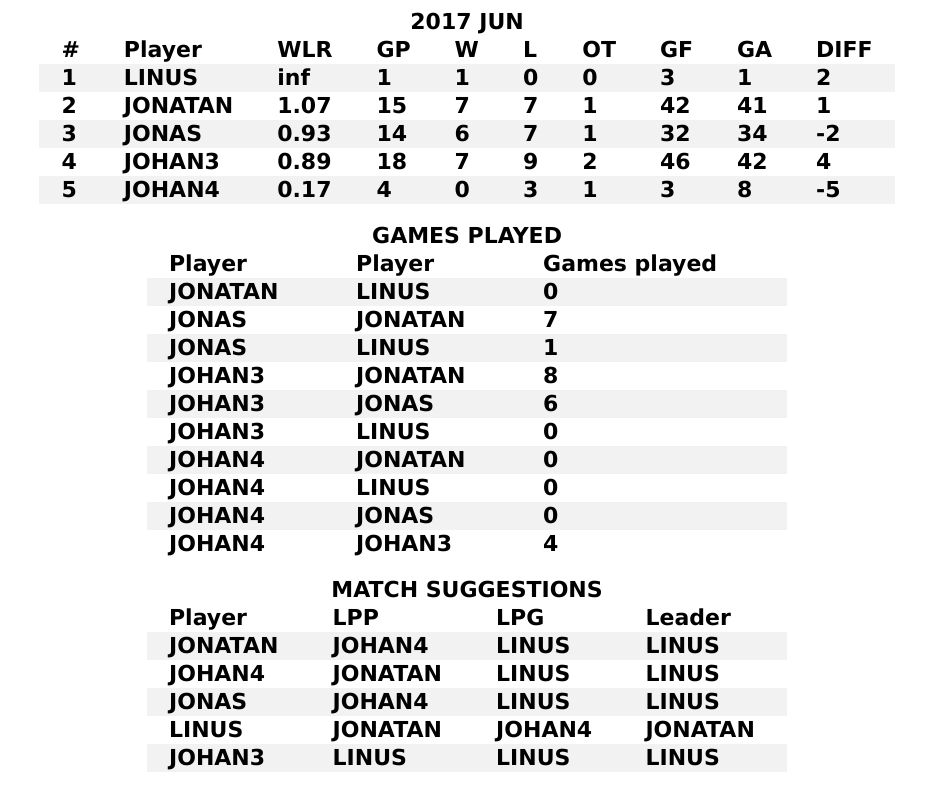
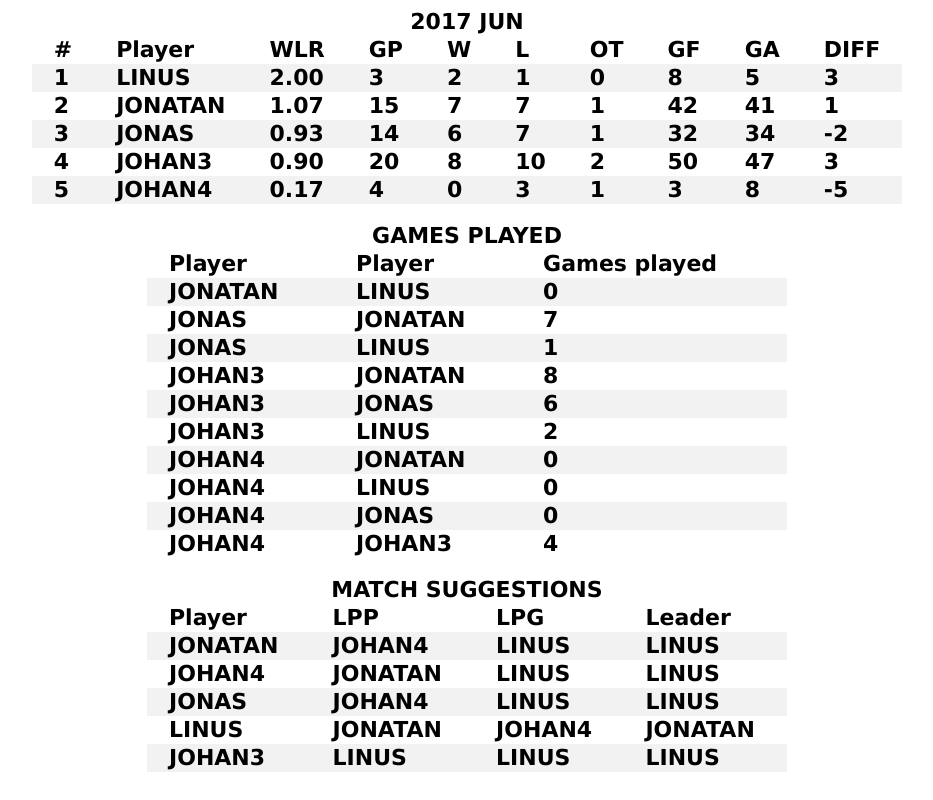
Before and after one commit to SoamJaws/nhl, a plain HTML site: page index.html in a window 1280 px wide. Shown: the whole page, without its empty margins (181-1114 px from the left). Drawn offline with Linux system fonts and the light colour scheme.

Commit message:
Updated stats

```diff
--- a/index.html
+++ b/index.html
@@ -19,14 +19,14 @@
 <tr class="player">
 <th>1</th>
 <th>LINUS</th>
-<th>inf</th>
-<th>1</th>
+<th>2.00</th>
+<th>3</th>
+<th>2</th>
 <th>1</th>
 <th>0</th>
-<th>0</th>
+<th>8</th>
+<th>5</th>
 <th>3</th>
-<th>1</th>
-<th>2</th>
 </tr>
 <tr class="player">
 <th>2</th>
@@ -55,14 +55,14 @@
 <tr class="player">
 <th>4</th>
 <th>JOHAN3</th>
-<th>0.89</th>
-<th>18</th>
-<th>7</th>
-<th>9</th>
+<th>0.90</th>
+<th>20</th>
+<th>8</th>
+<th>10</th>
 <th>2</th>
-<th>46</th>
-<th>42</th>
-<th>4</th>
+<th>50</th>
+<th>47</th>
+<th>3</th>
 </tr>
 <tr class="player">
 <th>5</th>
@@ -113,7 +113,7 @@
 <tr class="player">
 <th>JOHAN3</th>
 <th>LINUS</th>
-<th>0</th>
+<th>2</th>
 </tr>
 <tr class="player">
 <th>JOHAN4</th>
```
